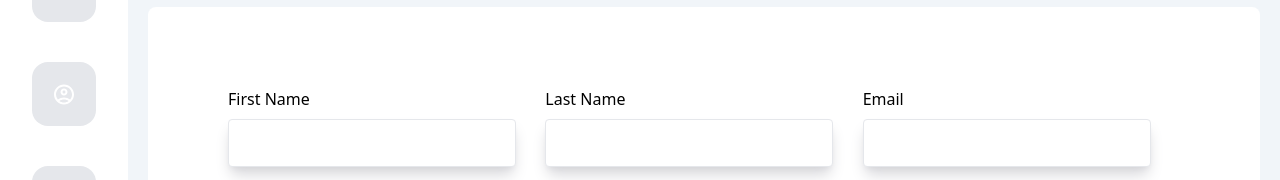
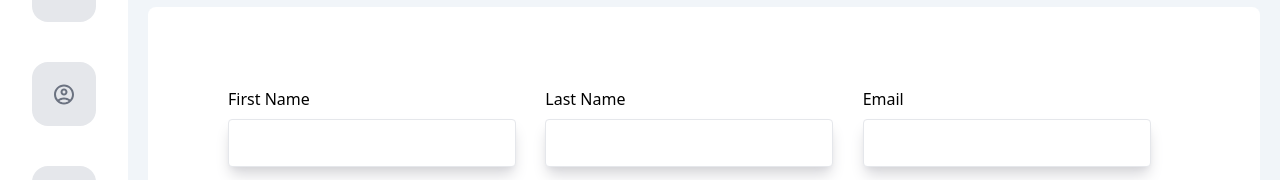
Before and after one commit to jeremy-marcillaud/prediko_assignment, a Next.js app: page /admin/users/new in a window 1280 px wide. Shown: the part 180-360 px from the top of the page. Built offline with nearby package versions, Linux system fonts and the light colour scheme.

Commit message:
dynamic background path on navMenu

```diff
--- a/components/authForm.tsx
+++ b/components/authForm.tsx
@@ -3,7 +3,7 @@ import { useRouter } from "next/router";
 export default function AuthForm() {
   const router = useRouter();
 
-  function handleSubmit(e) {
+  function handleSubmit(e: any) {
     e.preventDefault();
     router.push("/admin/users");
   }
--- a/components/menuItems.tsx
+++ b/components/menuItems.tsx
@@ -1,11 +1,11 @@
 import Link from "next/link";
+import { useRouter } from "next/router";
 import { IconType } from "react-icons";
 var classNames = require("classnames");
 
 type Data = {
   icon: IconType;
   path: string;
-  active: boolean;
 };
 
 type Props = {
@@ -13,17 +13,18 @@ type Props = {
 };
 
 export default function MenuItems(props: Props) {
+  const { asPath } = useRouter();
   return (
     <div>
       <ul>
         {props.data.map((element, i) => {
-          const { icon: Icon, path, active } = element;
+          const { icon: Icon, path } = element;
           return (
             <li key={i}>
               <Link
                 className={classNames(
                   "flex flex-row items-center  m-10 bg-gray-200 rounded-2xl h-16 w-16",
-                  active ? "bg-blue-600 text-white" : "bg-gray-200"
+                  path === asPath ? "bg-blue-600 text-white" : "bg-gray-200"
                 )}
                 href={path}
               >
--- a/components/sideBar.tsx
+++ b/components/sideBar.tsx
@@ -9,9 +9,9 @@ import {
 import MenuItem from "./menuItems";
 
 const navMenu = [
-  { icon: MdSupervisorAccount, path: "/admin/account", active: false },
-  { icon: MdOutlineAccountCircle, path: "/admin/users", active: true },
-  { icon: MdOutlineSettings, path: "/admin/settings", active: false },
+  { icon: MdSupervisorAccount, path: "/admin/account" },
+  { icon: MdOutlineAccountCircle, path: "/admin/users" },
+  { icon: MdOutlineSettings, path: "/admin/settings" },
 ];
 
 export default function SideBar() {
--- a/pages/admin/users/index.tsx
+++ b/pages/admin/users/index.tsx
@@ -1,5 +1,5 @@
 import Link from "next/link";
-import { useState } from "react";
+import { use, useState } from "react";
 import { MdArrowForward, MdOutlineSearch, MdAddBox } from "react-icons/md";
 import { useUsers } from "../../../lib/hooks";
 // const users = new Array(10).fill(1).map((_, i) => `Playlist ${i + 1}`);
@@ -69,7 +69,9 @@ export default function Page() {
                 <p>
                   {item.first_name} {item.last_name}
                 </p>
-                <p className="text-gray-500 text-xs">Administrator</p>
+                <p className="text-gray-500 text-xs">
+                  {item.role === "ADMIN" ? "Administrator" : "Developper"}
+                </p>
               </div>
               <div>
                 <Link
```
